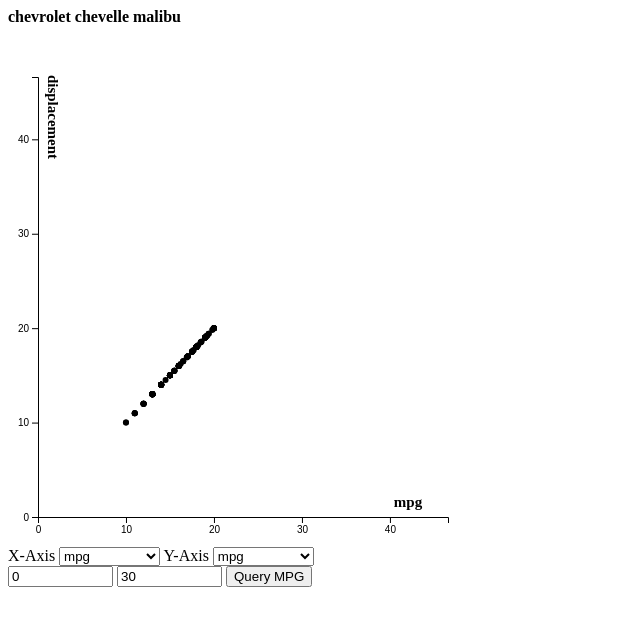
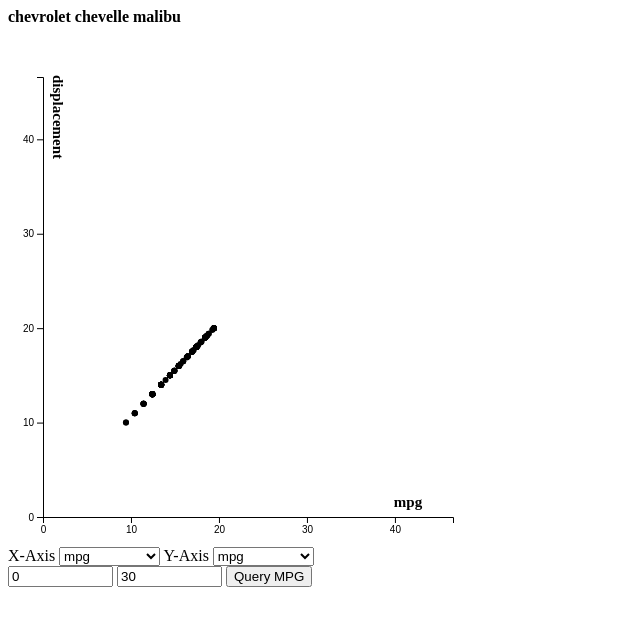
Before and after one commit to Cjesse/d3lab, a website: page d3lab/index.html in a window 1280 px wide. Shown: the whole page, without its empty margins (0-640 px from the left). Drawn offline with nearby package versions, Linux system fonts and the light colour scheme.

Commit message:
y-axis number fixed

```diff
--- a/d3lab/index.html
+++ b/d3lab/index.html
@@ -86,20 +86,20 @@
                 //Create X axis
                 svg.append("g")
                     .attr("class", "axis")
-                    .attr("transform", "translate(0," + (h - padding) + ")")
+                    .attr("transform", "translate(5," + (h - padding) + ")")
                     .transition()
                     .call(xAxis)
 
                 //Create Y axis
                 svg.append("g")
                     .attr("class", "axis")
-                    .attr("transform", "translate(" + padding + ",0)")
+                    .attr("transform", "translate(" + (padding+5) + ",0)")
                     .transition()
                     .call(yAxis);
 
                 svg.append("text")
                     .attr("text-anchor", "middle")
-                    .attr("transform", "translate(40, 70)rotate(90)")
+                    .attr("transform", "translate(45, 70)rotate(90)")
                     .text(svg.attr("YAxis"))
                     .style("font-weight", "bold")
                     .attr("font-size","15px");
```
